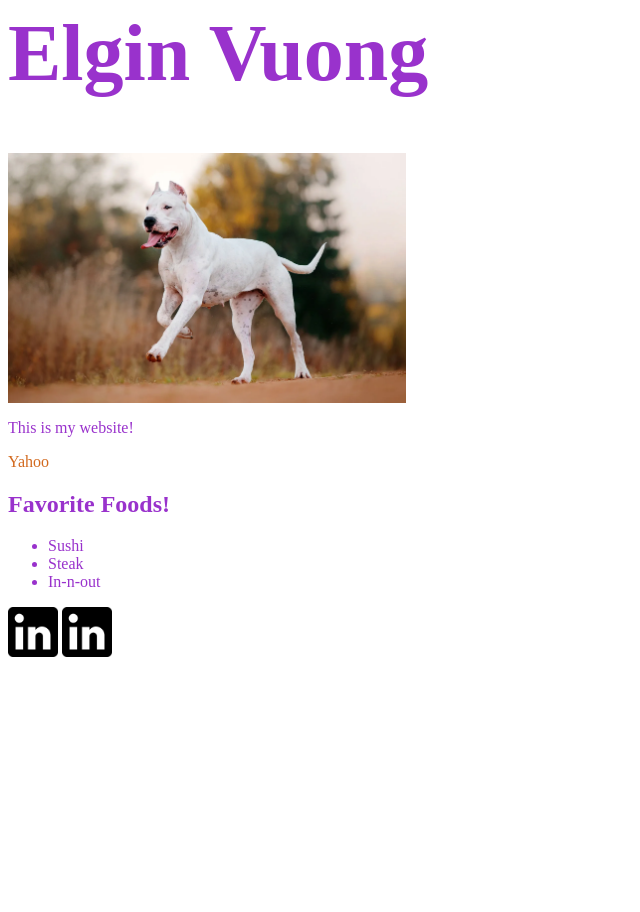
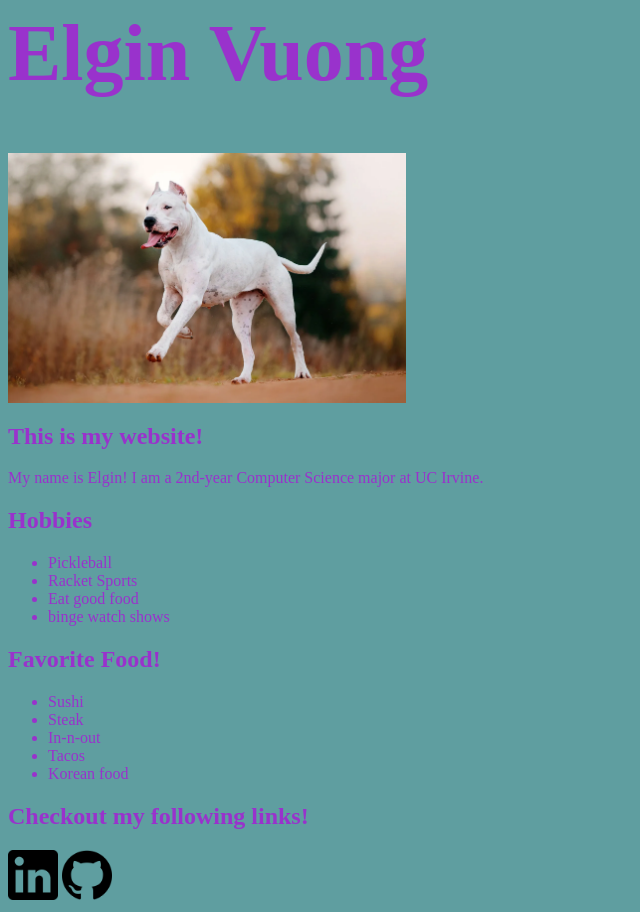
Before and after one commit to elgin-vuong/elgin-vuong.github.io, a plain HTML site: page index.html in a window 1280 px wide. Shown: the whole page, without its empty margins (0-640 px from the left). Before the commit the page ends 800 px from the top, so only its background shows below. Drawn offline with Linux system fonts and the light colour scheme.

Commit message:
added more info to website and resume redirects

```diff
--- a/index.html
+++ b/index.html
@@ -8,24 +8,36 @@
         <h1>Elgin Vuong</h1>
         <img src="images/dogo-Argentino-dog.webp" alt="Picture of Dog" id="dog_heading_pic">
         <div style="width: 500px;">
-            <p>This is my website!</p>
+            <h2>This is my website!</h2>
 
 
-            <a href="https://yahoo.com" target="_blank">Yahoo </a>
+            <p>My name is Elgin! I am a 2nd-year Computer Science major at UC Irvine.</p>
+            <h2 id="hobbies_heading">Hobbies</h2>
+            <div class="hobbies">
 
+            <ul>
+                <li>Pickleball</li>
+                <li>Racket Sports</li>
+                <li>Eat good food</li>
+                <li>binge watch shows</li>
+            </ul></div>
+            <h2>Favorite Food!</h2>
+            <div></div>
 
-            <h2>Favorite Foods!</h2>
             <ul>
                 <li>Sushi</li>
                 <li>Steak</li>
                 <li>In-n-out</li>
-            </ul>
+                <li>Tacos</li>
+                <li>Korean food</li>
+            </ul></div>
         </div>
+        <h2>Checkout my following links!</h2>
         <a href="https://www.linkedin.com/in/elgin-vuong/" target="_blank">
             <img src="images/linkedin.png" class="socials">
         </a>
-        <a href="https://www.google.com" target="_blank">
-            <img src="images/linkedin.png" class="socials">
+        <a href="https://github.com/elgin-vuong" target="_blank">
+            <img src="images/github.png" class="socials">
         </a>
     </body>
 </html>
--- a/style.css
+++ b/style.css
@@ -8,6 +8,7 @@ h1 {
 
 body {
     color: darkorchid;
+    background-color: cadetblue;
 }
 
 a {
```
Also changed, not shown: 404.html (added, +18 -0 lines), images/github.png (added), 1 other file.
